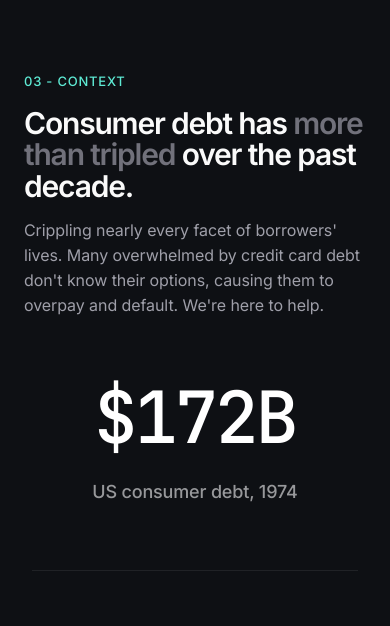
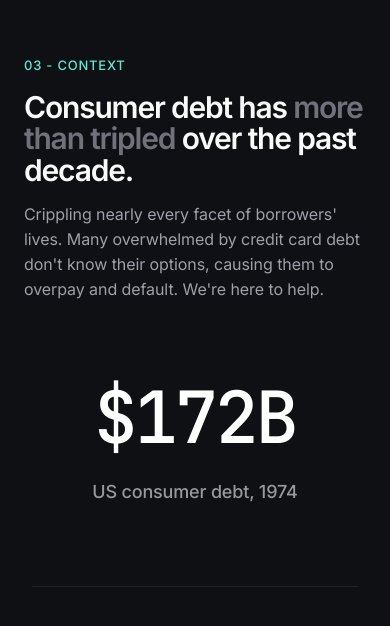
Before and after one commit to doyounglee-jpg/websites, a Next.js app: page /companies in a window 390 px wide. Shown: the part 3483-4109 px from the top of the page. Built offline with nearby package versions, Linux system fonts and the light colour scheme.

Commit message:
companies §03 CONTEXT: bump mobile gaps a touch more (#50)
gap-16 → gap-20 between text block and counter; mt-16 → mt-20 between
counter and progress bar. Desktop spacing unchanged.

Co-authored-by: Claude Opus 4.7 (1M context) <noreply@anthropic.com>

```diff
--- a/app/companies/DebtScrollStory.tsx
+++ b/app/companies/DebtScrollStory.tsx
@@ -205,10 +205,10 @@ export default function DebtScrollStory() {
           sees the "why" and the "what" together — the headline frames
           the number throughout, not just before it. */}
       <div className="sticky top-0 flex h-screen items-center">
-        {/* gap-16 on mobile (was gap-8) for more breathing room between
-            the text block and the counter; lg:gap-16 keeps the
-            desktop side-by-side gap unchanged. */}
-        <div className="mx-auto flex w-full max-w-[1440px] flex-col gap-16 px-6 sm:px-10 md:px-16 lg:flex-row lg:items-center lg:gap-16 lg:px-24">
+        {/* gap-20 on mobile for more breathing room between the text
+            block and the counter; lg:gap-16 keeps the desktop
+            side-by-side gap unchanged. */}
+        <div className="mx-auto flex w-full max-w-[1440px] flex-col gap-20 px-6 sm:px-10 md:px-16 lg:flex-row lg:items-center lg:gap-16 lg:px-24">
           {/* LEFT — context copy. Constrained width on desktop so it
               doesn't crowd the counter card; full width on mobile. */}
           <div className="flex flex-col gap-4 lg:max-w-[420px] lg:gap-6 lg:flex-shrink-0">
@@ -239,10 +239,10 @@ export default function DebtScrollStory() {
           <div className="flex-1 min-w-0">
             <DebtScrollVisual value={interpolated} label={label} clerkieIntensity={clerkieIntensity} />
             {/* Mobile-only progress bar — flows right below the
-                counter visual. mt-16 (was mt-8) gives more breathing
-                room between the caption and the bar. Hidden on desktop
-                where the absolute bottom-of-viewport bar takes over. */}
-            <div className="mt-16 px-2 lg:hidden">
+                counter visual. mt-20 for breathing room between the
+                caption and the bar. Hidden on desktop where the
+                absolute bottom-of-viewport bar takes over. */}
+            <div className="mt-20 px-2 lg:hidden">
               <ProgressBar progress={progress} clerkieIntensity={clerkieIntensity} />
             </div>
           </div>
```
